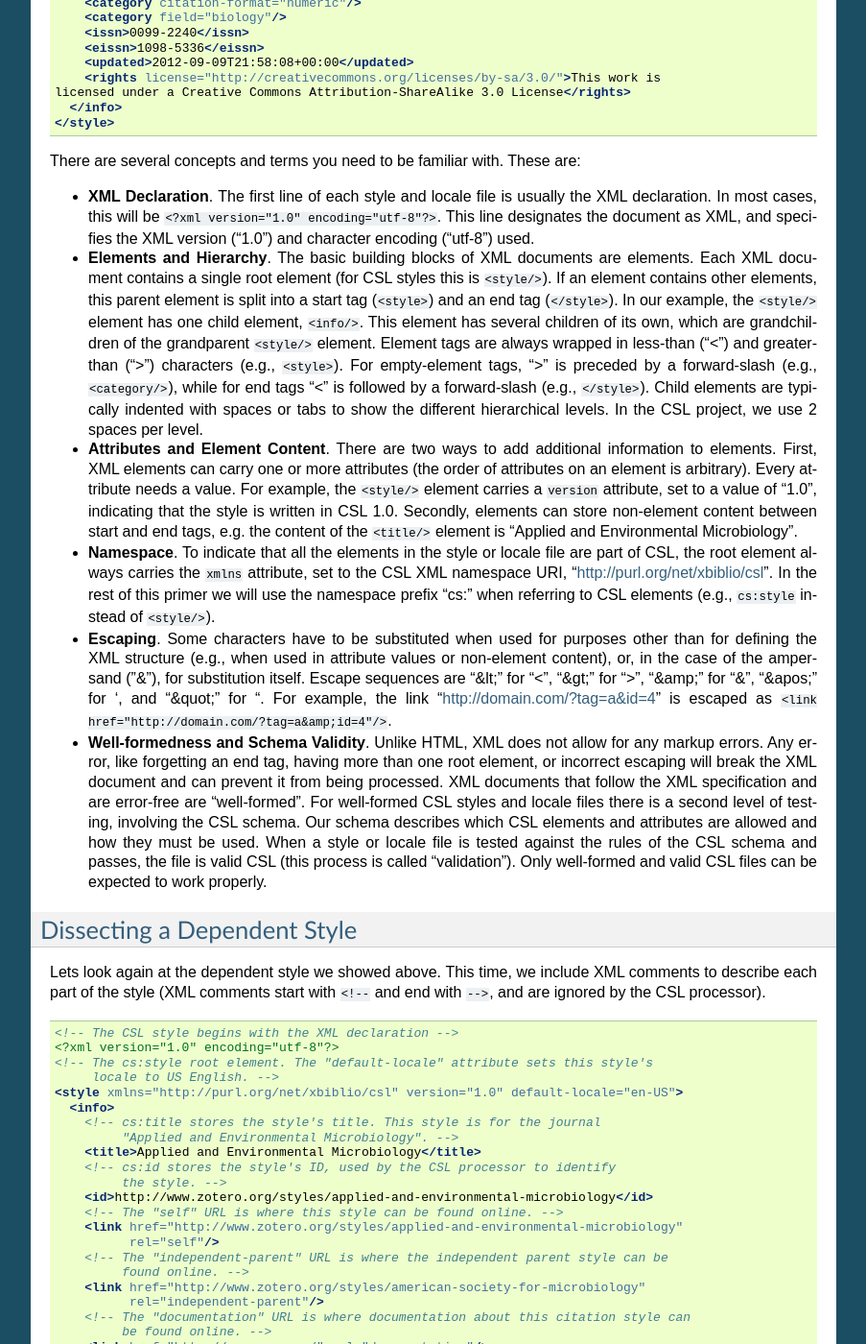
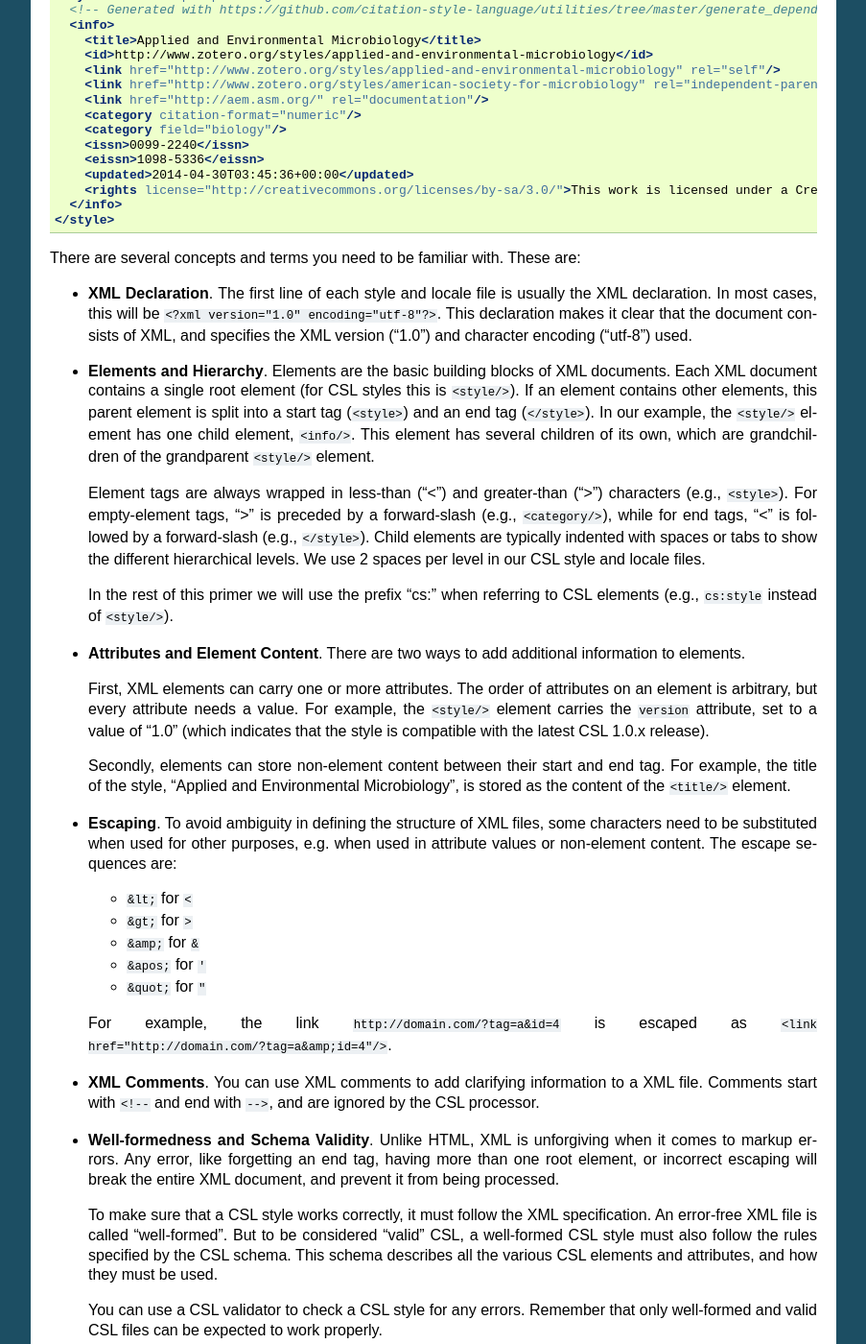
Before and after one commit to rmzelle/writing, a Sphinx documentation site: the page built from docs/primer.rst, in a window 1280 px wide and 1400 px high, scrolled down 6104 px. Shown: the whole window at 96% size, without its empty margins (198-1101 px from the left). Built offline with Sphinx 7.4.7, drawn with Linux system fonts in a browser that asks for light colours; some of the changed text lies outside the part shown.

Commit message:
Primer writing

```diff
--- a/docs/primer.rst
+++ b/docs/primer.rst
@@ -163,10 +163,15 @@
 
 Most reference managers use one of the freely available open source CSL processors, such as citeproc-js.
 
+Understanding CSL Styles
+~~~~~~~~~~~~~~~~~~~~~~~~
+
+By now you've learned what CSL is, how it can be used, and how its different parts and pieces fit together. We're now ready to dive into the CSL styles themselves, and look at their XML code.
+
 XML Basics
-~~~~~~~~~~
+^^^^^^^^^^
 
-For those new to XML, this section gives a short overview of what you need to know about XML in order to read and edit CSL styles and locale files. For more background, just check one of the many XML tutorials online.
+If you're new to XML, this section gives a short overview of what you need to know about XML in order to read and edit CSL styles and locale files. For more background, just check one of the many XML tutorials online.
 
 Let's take a look at the following dependent CSL style:
 
@@ -174,42 +179,60 @@
 
     <?xml version="1.0" encoding="utf-8"?>
     <style xmlns="http://purl.org/net/xbiblio/csl" version="1.0" default-locale="en-US">
+      <!-- Generated with https://github.com/citation-style-language/utilities/tree/master/generate_dependent_styles/data/asm -->
       <info>
         <title>Applied and Environmental Microbiology</title>
         <id>http://www.zotero.org/styles/applied-and-environmental-microbiology</id>
-        <link href="http://www.zotero.org/styles/applied-and-environmental-microbiology"
-              rel="self"/>
-        <link href="http://www.zotero.org/styles/american-society-for-microbiology"
-              rel="independent-parent"/>
+        <link href="http://www.zotero.org/styles/applied-and-environmental-microbiology" rel="self"/>
+        <link href="http://www.zotero.org/styles/american-society-for-microbiology" rel="independent-parent"/>
         <link href="http://aem.asm.org/" rel="documentation"/>
         <category citation-format="numeric"/>
         <category field="biology"/>
         <issn>0099-2240</issn>
         <eissn>1098-5336</eissn>
-        <updated>2012-09-09T21:58:08+00:00</updated>
-        <rights license="http://creativecommons.org/licenses/by-sa/3.0/">This work is
-    licensed under a Creative Commons Attribution-ShareAlike 3.0 License</rights>
+        <updated>2014-04-30T03:45:36+00:00</updated>
+        <rights license="http://creativecommons.org/licenses/by-sa/3.0/">This work is licensed under a Creative Commons Attribution-ShareAlike 3.0 License</rights>
       </info>
     </style>
 
 There are several concepts and terms you need to be familiar with. These are:
 
-- **XML Declaration**. The first line of each style and locale file is usually the XML declaration. In most cases, this will be ``<?xml version="1.0" encoding="utf-8"?>``. This line designates the document as XML, and specifies the XML version ("1.0") and character encoding ("utf-8") used.
+- **XML Declaration**. The first line of each style and locale file is usually the XML declaration. In most cases, this will be ``<?xml version="1.0" encoding="utf-8"?>``. This declaration makes it clear that the document consists of XML, and specifies the XML version ("1.0") and character encoding ("utf-8") used.
 
-- **Elements and Hierarchy**. The basic building blocks of XML documents are elements. Each XML document contains a single root element (for CSL styles this is ``<style/>``). If an element contains other elements, this parent element is split into a start tag (``<style>``) and an end tag (``</style>``). In our example, the ``<style/>`` element has one child element, ``<info/>``. This element has several children of its own, which are grandchildren of the grandparent ``<style/>`` element. Element tags are always wrapped in less-than ("<") and greater-than (">") characters (e.g., ``<style>``). For empty-element tags, ">" is preceded by a forward-slash (e.g., ``<category/>``), while for end tags "<" is followed by a forward-slash (e.g., ``</style>``). Child elements are typically indented with spaces or tabs to show the different hierarchical levels. In the CSL project, we use 2 spaces per level.
+- **Elements and Hierarchy**. Elements are the basic building blocks of XML documents. Each XML document contains a single root element (for CSL styles this is ``<style/>``). If an element contains other elements, this parent element is split into a start tag (``<style>``) and an end tag (``</style>``). In our example, the ``<style/>`` element has one child element, ``<info/>``. This element has several children of its own, which are grandchildren of the grandparent ``<style/>`` element.
 
-- **Attributes and Element Content**. There are two ways to add additional information to elements. First, XML elements can carry one or more attributes (the order of attributes on an element is arbitrary). Every attribute needs a value. For example, the ``<style/>`` element carries a ``version`` attribute, set to a value of "1.0", indicating that the style is written in CSL 1.0. Secondly, elements can store non-element content between start and end tags, e.g. the content of the ``<title/>`` element is "Applied and Environmental Microbiology".
+  Element tags are always wrapped in less-than ("<") and greater-than (">") characters (e.g., ``<style>``). For empty-element tags, ">" is preceded by a forward-slash (e.g., ``<category/>``), while for end tags, "<" is followed by a forward-slash (e.g., ``</style>``). Child elements are typically indented with spaces or tabs to show the different hierarchical levels. We use 2 spaces per level in our CSL style and locale files.
 
-- **Namespace**. To indicate that all the elements in the style or locale file are part of CSL, the root element always carries the ``xmlns`` attribute, set to the CSL XML namespace URI, "http://purl.org/net/xbiblio/csl". In the rest of this primer we will use the namespace prefix "cs:" when referring to CSL elements (e.g., ``cs:style`` instead of ``<style/>``).
+  In the rest of this primer we will use the prefix "cs:" when referring to CSL elements (e.g., ``cs:style`` instead of ``<style/>``).
 
-- **Escaping**. Some characters have to be substituted when used for purposes other than for defining the XML structure (e.g., when used in attribute values or non-element content), or, in the case of the ampersand ("&"), for substitution itself. Escape sequences are "&lt;" for "<", "&gt;" for ">", "&amp;" for "&", "&apos;" for ', and "&quot;" for ". For example, the link "http://domain.com/?tag=a&id=4" is escaped as ``<link href="http://domain.com/?tag=a&amp;id=4"/>``.
+- **Attributes and Element Content**. There are two ways to add additional information to elements.
 
-- **Well-formedness and Schema Validity**. Unlike HTML, XML does not allow for any markup errors. Any error, like forgetting an end tag, having more than one root element, or incorrect escaping will break the XML document and can prevent it from being processed. XML documents that follow the XML specification and are error-free are "well-formed". For well-formed CSL styles and locale files there is a second level of testing, involving the CSL schema. Our schema describes which CSL elements and attributes are allowed and how they must be used. When a style or locale file is tested against the rules of the CSL schema and passes, the file is valid CSL (this process is called "validation"). Only well-formed and valid CSL files can be expected to work properly.
+  First, XML elements can carry one or more attributes. The order of attributes on an element is arbitrary, but every attribute needs a value. For example, the ``<style/>`` element carries the ``version`` attribute, set to a value of "1.0" (which indicates that the style is compatible with the latest CSL 1.0.x release).
+
+  Secondly, elements can store non-element content between their start and end tag. For example, the title of the style, "Applied and Environmental Microbiology", is stored as the content of the ``<title/>`` element.
+
+- **Escaping**. To avoid ambiguity in defining the structure of XML files, some characters need to be substituted when used for other purposes, e.g. when used in attribute values or non-element content. The escape sequences are:
+
+  * ``&lt;`` for ``<``
+  * ``&gt;`` for ``>``
+  * ``&amp;`` for ``&``
+  * ``&apos;`` for ``'``
+  * ``&quot;`` for ``"``
+
+  For example, the link ``http://domain.com/?tag=a&id=4`` is escaped as ``<link href="http://domain.com/?tag=a&amp;id=4"/>``.
+
+- **XML Comments**. You can use XML comments to add clarifying information to a XML file. Comments start with ``<!--`` and end with ``-->``, and are ignored by the CSL processor.
+
+- **Well-formedness and Schema Validity**. Unlike HTML, XML is unforgiving when it comes to markup errors. Any error, like forgetting an end tag, having more than one root element, or incorrect escaping will break the entire XML document, and prevent it from being processed.
+
+  To make sure that a CSL style works correctly, it must follow the XML specification. An error-free XML file is called "well-formed". But to be considered "valid" CSL, a well-formed CSL style must also follow the rules specified by the CSL schema. This schema describes all the various CSL elements and attributes, and how they must be used.
+
+  You can use a CSL validator to check a CSL style for any errors. Remember that only well-formed and valid CSL files can be expected to work properly.
 
 Dissecting a Dependent Style
 ~~~~~~~~~~~~~~~~~~~~~~~~~~~~
 
-Lets look again at the dependent style we showed above. This time, we include XML comments to describe each part of the style (XML comments start with ``<!--`` and end with ``-->``, and are ignored by the CSL processor).
+Lets look again at the dependent style we showed above. This time, we include XML comments to describe each part of the style.
 
 .. sourcecode:: xml
 
```
